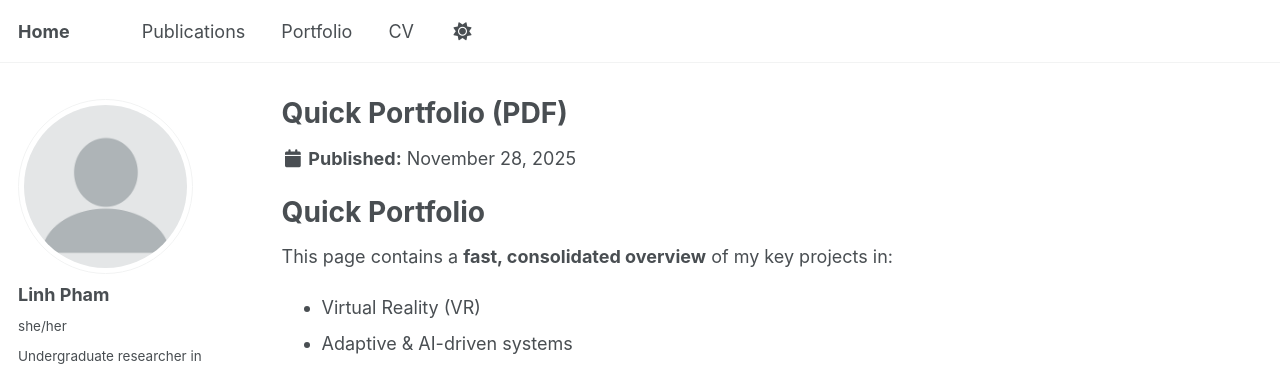
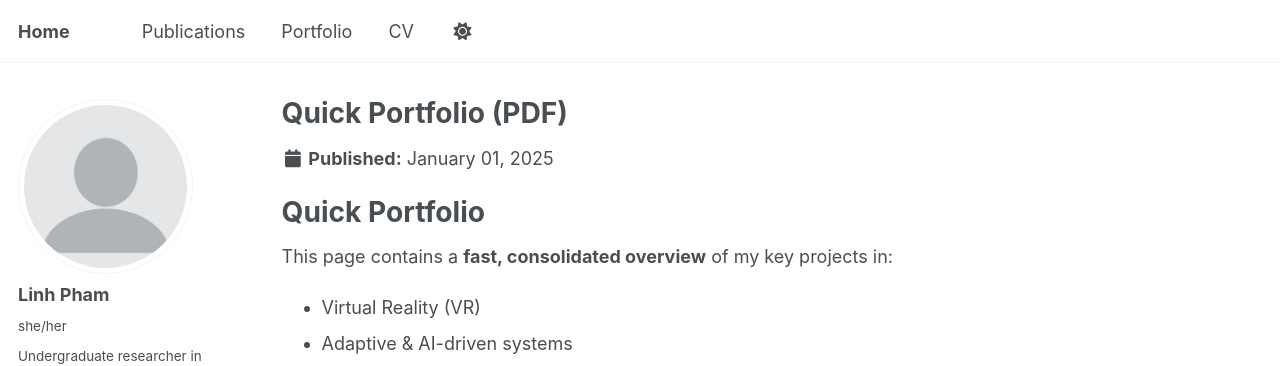
Before and after one commit to linh31072004123-blip/linh31072004123-blip.github.io, a Jekyll site: the page built from _portfolio/0-quick_portfolio.md, in a window 1280 px wide and 900 px high. Shown: the top 366 px of the window. Built offline with Jekyll 4.4.1, drawn with Linux system fonts in a browser that asks for light colours; some web fonts are replaced; a script that is not in the unit is left out; a file with an impossible date is left out.

Commit message:
Update 0-quick_portfolio.md

```diff
--- a/_portfolio/0-quick_portfolio.md
+++ b/_portfolio/0-quick_portfolio.md
@@ -3,6 +3,7 @@ title: "Quick Portfolio (PDF)"
 weight: 1
 excerpt: "A single-page PDF overview of my major VR, AI, and game development projects.<br/><img src='/images/quick_thumbnail.png' style='width:100%; border-radius:12px;' />"
 collection: portfolio
+date: 2025-01-01
 permalink: /portfolio/quick-portfolio/
 ---
 
```
